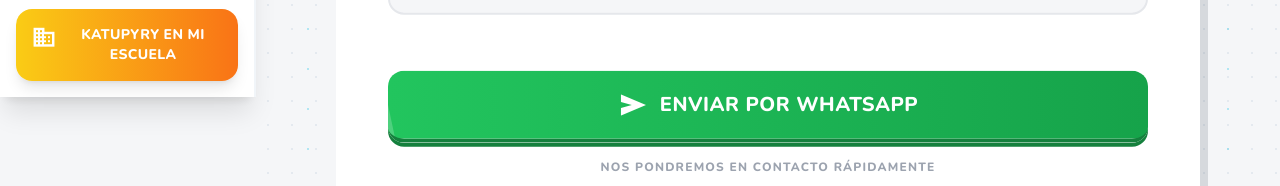
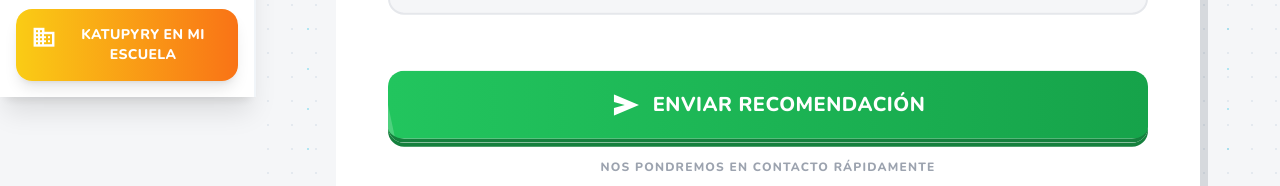
Before and after one commit to academiakatupyry-boop/academiakatupyry, a React (Vite) app: page /#/school-form in a window 1280 px wide. Shown: the part 703-889 px from the top of the page. Built offline with nearby package versions, Linux system fonts and the light colour scheme; no server answers.

Commit message:
UI: Update SchoolFormPage submit button text

```diff
--- a/src/pages/SchoolFormPage.tsx
+++ b/src/pages/SchoolFormPage.tsx
@@ -199,7 +199,7 @@ const SchoolFormPage: React.FC = () => {
                                 ) : (
                                     <>
                                         <span className="material-symbols-outlined text-3xl group-hover:rotate-12 transition-transform">send</span>
-                                        Enviar por WhatsApp
+                                        Enviar recomendación
                                     </>
                                 )}
                             </button>
```
